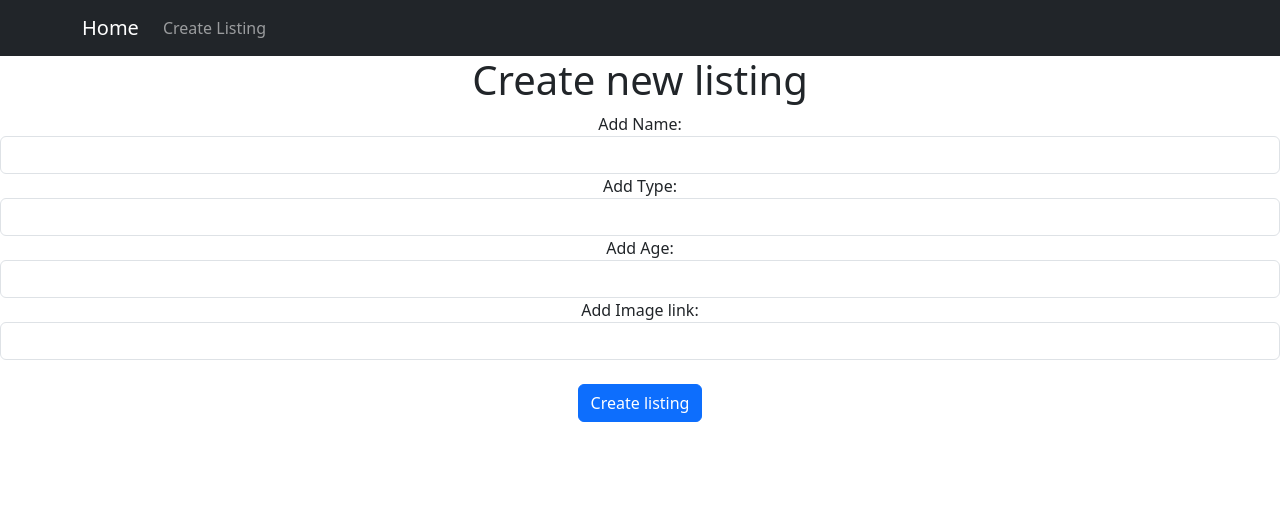
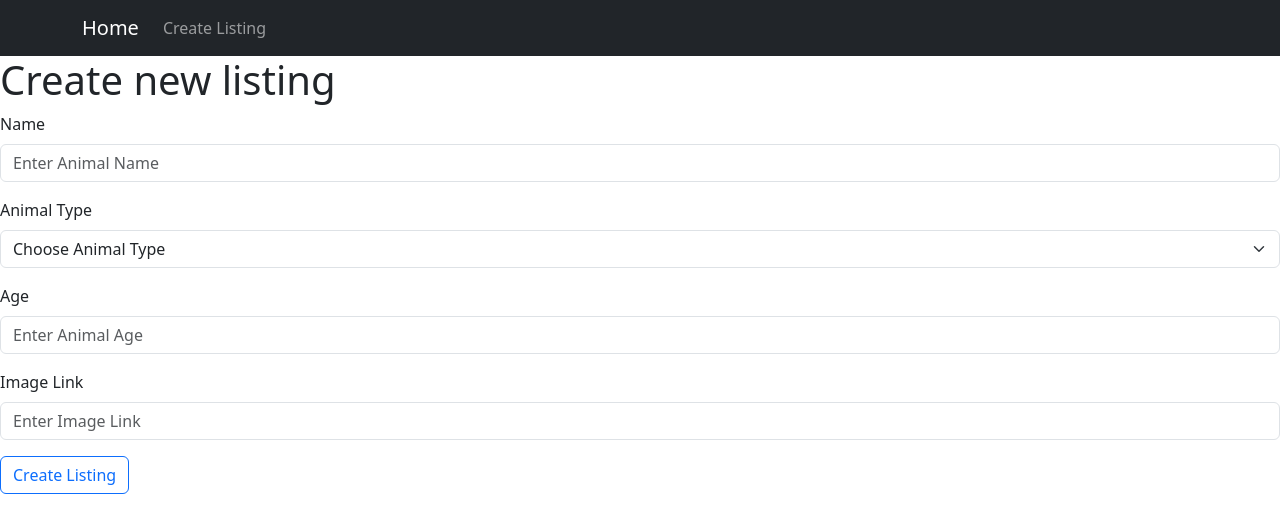
Before and after one commit to sarahoconnor10/DRQ_Project, a React (Create React App) app: page /create in a window 1280 px wide. Shown: the top 532 px of the page. Built offline with nearby package versions, Linux system fonts and the light colour scheme.

Commit message:
Styling create listing form

```diff
--- a/src/components/AdoptableAnimals.js
+++ b/src/components/AdoptableAnimals.js
@@ -7,6 +7,8 @@ const AdoptableAnimals = (props) => {
     }
 
     return (
+        <div>
+            <h1>Adoptable Animals</h1>
             <div
                 style={{
                     display: "flex",
@@ -15,6 +17,7 @@ const AdoptableAnimals = (props) => {
                     gap: "0.5rem"
                 }}
             >
+
                 {props.Animals.map((tempAnimal) => (
                     <Animal
                         animal={tempAnimal}
@@ -23,6 +26,7 @@ const AdoptableAnimals = (props) => {
                     />
                 ))}
             </div>
+        </div>
     );
 }
 
--- a/src/components/Animal.js
+++ b/src/components/Animal.js
@@ -25,7 +25,7 @@ const Animal = (props) => {
                 <Card.Img
                     alt={props.animal.name}
                     src={props.animal.image}
-                    style={{ height: 280, width: "18rem" }}
+                    style={{ height: 230, width: "18rem" }}
                     variant="top"
                 />
                 <Card.Body>
@@ -35,7 +35,7 @@ const Animal = (props) => {
                     </Card.Text>
 
                     <Link to={"/edit/" + props.animal._id} className="btn btn-primary" style={{margin: 2.5}}>Edit</Link>
-                    <Button className="btn btn-danger" onClick={handleDelete} style={{margin: 2.5}}>Delete</Button>
+                    <Button variant="outline-danger" onClick={handleDelete} style={{margin: 2.5}}>Delete</Button>
 
                 </Card.Body>
             </Card>
--- a/src/components/CreateListing.js
+++ b/src/components/CreateListing.js
@@ -1,6 +1,8 @@
 import { useState } from "react";
 import { useNavigate } from "react-router-dom";
 import axios from "axios";
+import Form from 'react-bootstrap/Form'
+import { Button } from "react-bootstrap";
 
 const CreateListing = () => {
     const [name, setName] = useState('');
@@ -18,51 +20,53 @@ const CreateListing = () => {
             .then((res) => {
                 console.log(res.data);
                 navigate('/');
-             })
+            })
             .catch();
     }
 
     return (
-        <div className="App">
+        <div>
             <h1>Create new listing</h1>
-            <form onSubmit={handleSubmit}>
-                <div className="form-group">
-                    <label>Add Name: </label>
-                    <input type="text"
-                        className="form-control"
+            <Form>
+                <Form.Group className="mb-3">
+                    <Form.Label>Name</Form.Label>
+                    <Form.Control type="text"
+                        placeholder="Enter Animal Name"
                         value={name}
-                        onChange={(e) => { setName(e.target.value) }}
-                    />
-                </div>
-                <div className="form-group">
-                    <label>Add Type: </label>
-                    <input type="text"
-                        className="form-control"
+                        onChange={(e) => { setName(e.target.value) }} />
+                </Form.Group>
+                <Form.Group className="mb-3">
+                    <Form.Label>Animal Type</Form.Label>
+
+                    <Form.Select
                         value={animalType}
                         onChange={(e) => { setAnimalType(e.target.value) }}
-                    />
-                </div>
-                <div className="form-group">
-                    <label>Add Age: </label>
-                    <input type="text"
-                        className="form-control"
+                    >
+                        <option>Choose Animal Type</option>
+                        <option value="Dog">Dog</option>
+                        <option value="Cat">Cat</option>
+                        <option value="Small Mammal">Small mammal</option>
+                        <option value="Other">Other</option>
+                    </Form.Select>
+                </Form.Group>
+                <Form.Group className="mb-3">
+                    <Form.Label>Age</Form.Label>
+                    <Form.Control type="text"
+                        placeholder="Enter Animal Age"
                         value={age}
-                        onChange={(e) => { setAge(e.target.value) }}
-                    />
-                </div>
-                <div className="form-group">
-                    <label>Add Image link: </label>
-                    <input type="text"
-                        className="form-control"
+                        onChange={(e) => { setAge(e.target.value) }} />
+                </Form.Group>
+                <Form.Group className="mb-3">
+                    <Form.Label>Image Link</Form.Label>
+                    <Form.Control type="text"
+                        placeholder="Enter Image Link"
                         value={image}
-                        onChange={(e) => { setImage(e.target.value) }}
-                    />
-                </div>
-                <br></br>
-                <div>
-                    <input type="submit" value="Create listing" className="btn btn-primary" />
-                </div>
-            </form>
+                        onChange={(e) => { setImage(e.target.value) }} />
+                </Form.Group>
+                <Button variant="outline-primary" type="submit" onClick={handleSubmit}>
+                    Create Listing
+                </Button>
+            </Form>
         </div>
     );
 }
```
Lines whose indentation alone changed are shown as unchanged.
